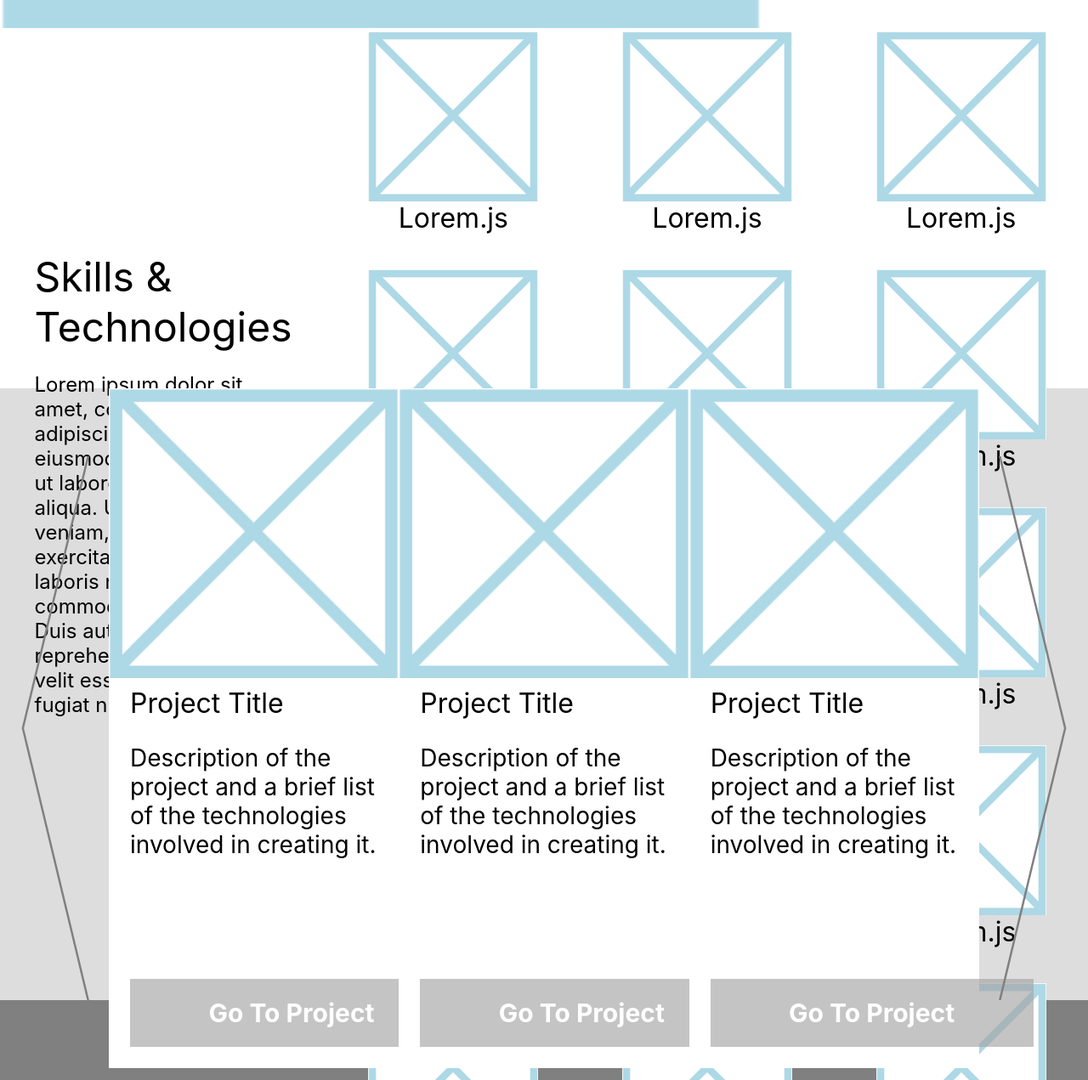
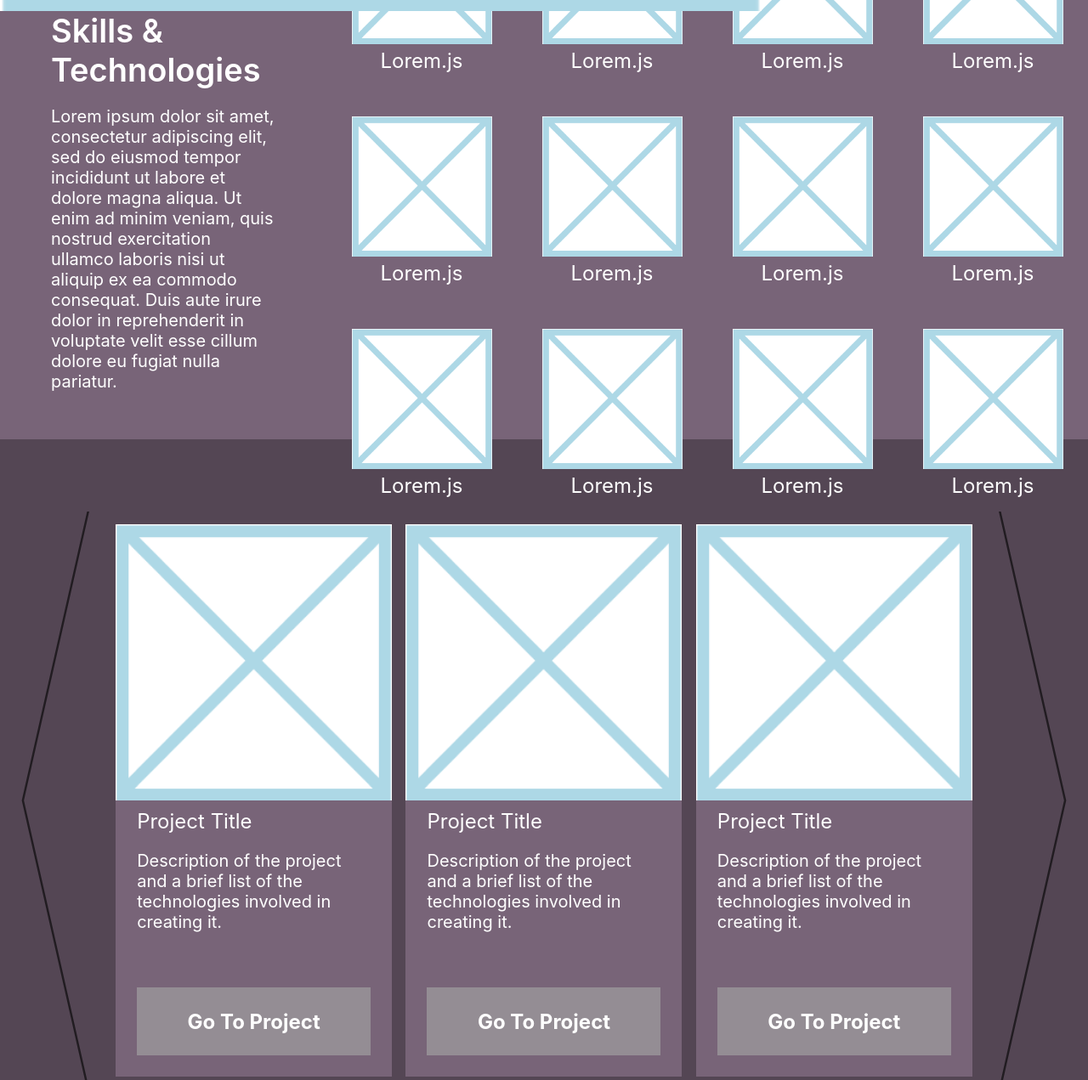
Before and after one commit to AlanFudge/portfolio, a plain HTML site: page index.html in a window 1280 px wide. Shown: the part 943-2214 px from the top of the page at 85% size. Drawn offline with Linux system fonts and the light colour scheme.

Commit message:
fix some issues with layout and sizes due to being zoomed out while styling; add some pleasing hover effects and play with the color a little

```diff
--- a/index.html
+++ b/index.html
@@ -168,9 +168,9 @@
     </section>
     <footer>
         <a target="_blank" href="https://github.com/AlanFudge"><img class="social-icon" src="./assets/socialIcons/github-icon.png"></a>
-        <div class="project-card-button">
+        <!-- <div class="project-card-button">
             <a href="./assets/Alan_Fudge_Resume.PDF" target="_blank">Download Resume</a>
-        </div>
+        </div> -->
         <a target="_blank" href="https://www.linkedin.com/in/alan-fudge-8a26aa1ba"><img class="social-icon" src="./assets/socialIcons/linkedin-icon.png"></a>
     </footer>
     <script type="text/javascript" src="./index.js"></script>
--- a/styles.css
+++ b/styles.css
@@ -1,12 +1,18 @@
+* {
+    transition: 200ms;
+}
+
 body {
     padding: 0;
     margin: 0;
-    --primary-color: #FFFFFF;
-    --secondary-color: #DDDDDD;
-    --tertiary-color: #808080;
+    --primary-color: rgba(120, 100, 120, 1);
+    --secondary-color: rgba(0, 0, 0, 0.3);
+    --tertiary-color: rgba(0, 0, 0, 0.6);
     --button-color: #A5A5A5A5;
     width: 100%;
     font-family: -apple-system, BlinkMacSystemFont, 'Segoe UI', Roboto, Oxygen, Ubuntu, Cantarell, 'Open Sans', 'Helvetica Neue', sans-serif;
+    color: white;
+    background-color: var(--primary-color);
 }
 
 a {
@@ -22,21 +28,22 @@ nav {
     position: fixed;
     top: 0;
     left: 0;
-    height: 80px;
+    height:60px;
     background-color: var(--tertiary-color);
     width: 100%;
     display: flex;
     align-items: center;
     justify-content: center;
     z-index: 10;
+    backdrop-filter: blur(2px);
 }
 
 nav img {
     position: absolute;
     top: 5px;
     left: 5px;
-    height: 70px;
-    width: 70px;
+    height: 50px;
+    width: 50px;
 }
 
 nav ul {
@@ -49,20 +56,21 @@ nav ul {
 }
 
 nav li {
-    font-size: 40px;
+    font-size: 32px;
     margin: 0 20px;
     line-height: 40px;
     text-decoration: underline;
-    height: 80px;
+    height: 60px;
     display: flex;
     align-items: center;
     justify-content: center;
-    padding: 0 20px;
+    padding: 0 10px;
     transition: 200ms;
 }
 
 nav li:hover {
-    background-color: rgba(0, 0, 0, 0.1);
+    /* background-color: rgba(255, 255, 255, 0.2); */
+    filter: drop-shadow(0 0 6px);
 }
 
 section {
@@ -71,13 +79,13 @@ section {
 }
 
 #about {
-    height: 600px;
+    height: 500px;
     margin: 0;
     padding: 0;
     width: 100%;
     background-color: var(--secondary-color);
     position: relative;
-    margin-top: 80px;
+    margin-top: 60px;
 }
 
 .about-banner {
@@ -101,12 +109,12 @@ section {
     display: flex;
     align-items: center;
     justify-content: center;
-    font-size: 24px;
+    font-size: 20px;
 }
 
 .section-text h1 {
-    font-size: 48px;
-    font-weight: 400;
+    font-size: 38px;
+    font-weight: 600;
     margin: 10px 0;
 }
 
@@ -115,7 +123,7 @@ section {
 }
 
 #skills {
-    height: calc(100vh - 80px);
+    height: 900px;
     background-color: var(--primary-color);
 }
 
@@ -128,31 +136,32 @@ section {
 }
 
 .tech-card {
-    height: 240px;
-    width: 225px;
+    height: 210px;
+    width: 165px;
     text-align: center;
     margin: 20px;
 }
 
 .tech-card:hover {
-    background-color: rgba(0, 0, 0, 0.1);
+    /* background-color: rgba(255, 255, 255, 0.2); */
+    filter: drop-shadow(0 0 6px);
 }
 
 .tech-card img {
-    height: 200px;
-    width: 200px;
+    height: auto;
+    width: 100%;
     margin: 0;
 }
 
 .tech-card h2 {
     margin: 0;
-    font-size: 32px;
+    font-size: 24px;
     font-weight: 400;
     line-height: 40px;
 }
 
 #projects {
-    height: calc(100vh - 80px);
+    height: 850px;
     background-color: var(--secondary-color);
 }
 
@@ -161,7 +170,8 @@ section {
 }
 
 .carousel-arrow-container:hover {
-    background-color: rgba(0, 0, 0, 0.1);
+    /* background-color: rgba(255, 255, 255, 0.2); */
+    filter: drop-shadow(0 0 6px);
 }
 
 .carousel-arrow {
@@ -189,8 +199,8 @@ section {
 
 .project-card {
     background-color: var(--primary-color);
-    width: 425px;
-    height: 800px;
+    width: 325px;
+    height: 650px;
     display: inline-block;
     position: relative;
 }
@@ -201,22 +211,21 @@ section {
 }
 
 .project-card-text {
-    height: 375px;
     padding: 10px 25px;
 }
 
 .project-card h2 {
-    font-size: 32px;
+    font-size: 24px;
     font-weight: 400;
     margin-top: 0;
 }
 
 .project-card p {
-    font-size: 28px;
+    font-size: 20px;
 }
 
 .project-card-button {
-    width: 380px;
+    width: calc(100% - 50px);
     height: 80px;
     background-color: var(--button-color);
     bottom: 25px;
@@ -229,17 +238,16 @@ section {
     justify-content: center;
     height: 100%;
     width: 100%;
-    font-size: 30px;
+    font-size: 24px;
     font-weight: bold;
-    color: var(--primary-color);
 }
 
 .project-card-button a:hover {
-    background-color: rgba(0, 0, 0, 0.1);
+    background-color: rgba(255, 255, 255, 0.2);
 }
 
 footer {
-    height: 400px;
+    height: 300px;
     background-color: var(--tertiary-color);
     display: flex;
     align-items: center;
@@ -247,11 +255,16 @@ footer {
 }
 
 .social-icon {
-    height: 200px;
+    height: 150px;
     width: auto;
+}
+
+.social-icon:hover {
+    filter: drop-shadow(0px 0px 4px);
 }
 
 footer .project-card-button {
     position: relative;
     bottom: unset;
+    width: 300px;
 }
```
